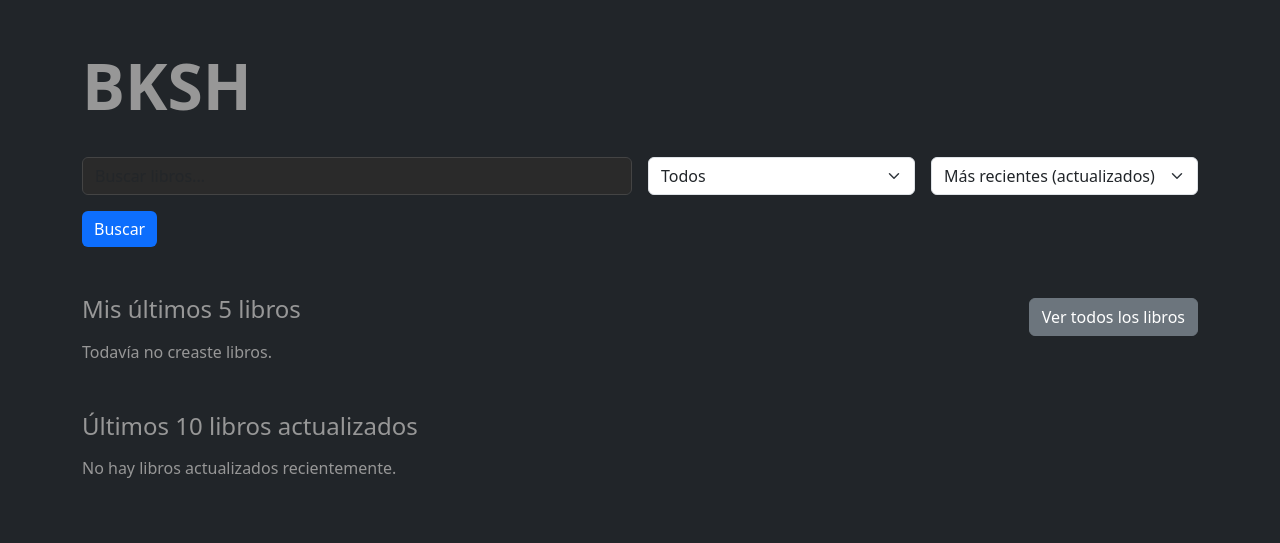
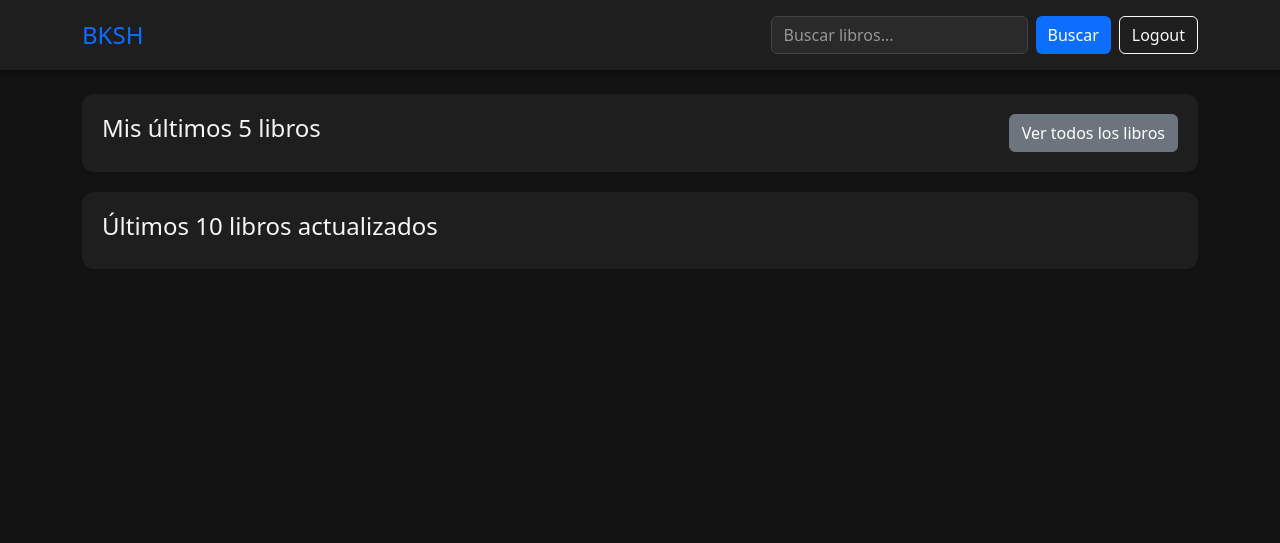
Before and after one commit to g0770/bksh, a Flask app: page / in a window 1280 px wide. Shown: the top 543 px of the page. Run offline with Flask 3, Linux system fonts and the light colour scheme; the visitor is signed in with stand-in values (Sample User, id 1).

Commit message:
#5 | css & html changes

```diff
--- a/Include/app.py
+++ b/Include/app.py
@@ -1,5 +1,5 @@
 from flask import Flask, render_template, request, redirect, url_for, flash, session
-from sqlalchemy import inspect
+from sqlalchemy import inspect, func
 from config import SQLALCHEMY_DATABASE_URI, SECRET_KEY
 from models import db, Rank, User, Book, Chapter, Comment
 
@@ -52,6 +52,11 @@
 
   return render_template("register.html")
 
+@app.route("/logout")
+def logout():
+    session.clear()
+    flash("Sesión cerrada correctamente", "info")
+    return redirect(url_for("login"))
 
 @app.route("/")
 @app.route("/home")
@@ -146,6 +151,53 @@
     pagination=pagination,
   )
 
+@app.route("/search")
+def search():
+    if "user_id" not in session:
+        return redirect(url_for("login"))
+
+    q = request.args.get("q", "", type=str).strip()
+    sort = request.args.get("sort", "updated_desc")
+    page = request.args.get("page", 1, type=int)
+    per_page = 18
+
+    base = db.session.query(
+        Book,
+        func.count(Chapter.id).label("chapters_count")
+    ).outerjoin(Chapter, Chapter.book_id == Book.id)
+
+    if q:
+        like = f"%{q}%"
+        base = base.filter(
+            db.or_(
+                Book.title.ilike(like),
+                Book.subtitle.ilike(like),
+                Book.description.ilike(like),
+            )
+        )
+
+    base = base.group_by(Book.id)
+
+    if sort == "creator_az":
+        base = base.join(User, User.id == Book.creator_user_id).order_by(User.username.asc())
+    elif sort == "created_desc":
+        base = base.order_by(Book.creation_date.desc())
+    elif sort == "chapters_desc":
+        base = base.order_by(func.count(Chapter.id).desc(), Book.title.asc())
+    else:  # "updated_desc" default
+        base = base.order_by(Book.last_update_date.desc())
+
+    pagination = base.paginate(page=page, per_page=per_page, error_out=False)
+    results = pagination.items
+
+    return render_template(
+        "advanced_search.html",
+        q=q,
+        sort=sort,
+        results=results,
+        pagination=pagination,
+    )
+
 if __name__ == "__main__":
   with app.app_context():
     inspector = inspect(db.engine)
--- a/Include/static/css/style.css
+++ b/Include/static/css/style.css
@@ -1,6 +1,8 @@
 body {
   background-color: #121212;
   color: #f5f5f5;
+  margin: 0;
+  padding-top: 70px;
 }
 
 .card {
@@ -10,6 +12,10 @@
 }
 
 .text {
+  color: #979797,
+}
+
+.text::placeholder {
   color: #979797
 }
 
@@ -43,3 +49,29 @@
 .btn-success:hover {
   background-color: #157347;
 }
+
+.header {
+  background-color: #1e1e1e;
+  position: fixed;
+  top: 0;
+  left: 0;
+  right: 0;
+  height: 70px;
+  display: flex;
+  align-items: center;
+  padding: 0 20px;
+  z-index: 1000;
+  box-shadow: 0 2px 5px rgba(0, 0, 0, 0.5);
+}
+
+.header h1 {
+  margin: 0;
+  font-size: 1.5rem;
+}
+
+.section {
+  background-color: #1e1e1e;
+  border-radius: 12px;
+  padding: 20px;
+  margin-bottom: 20px;
+}
--- /dev/null
+++ b/Include/templates/base.html
@@ -0,0 +1,36 @@
+<!DOCTYPE html>
+<html lang="es">
+
+<head>
+  <meta charset="UTF-8" />
+  <meta name="viewport" content="width=device-width, initial-scale=1.0" />
+  <title>{% block title %}BKSH{% endblock %}</title>
+  <link href="https://cdn.jsdelivr.net/npm/bootstrap@5.3.3/dist/css/bootstrap.min.css" rel="stylesheet" />
+  <link href="{{ url_for('static', filename='css/style.css') }}" rel="stylesheet" />
+</head>
+
+<body>
+  <!-- base.html -->
+  <header class="header">
+    <div class="container d-flex align-items-center justify-content-between">
+      <a href="{{ url_for('home') }}" class="text text-decoration-none">
+        <h1 class="m-0">BKSH</h1>
+      </a>
+
+      <form class="d-flex gap-2" action="{{ url_for('search') }}" method="GET" style="min-width: 420px;">
+        <input type="text" class="form-control text" name="q" placeholder="Buscar libros..."
+          value="{{ request.args.get('q','') }}" />
+        <button class="btn btn-primary" type="submit">Buscar</button>
+        <a class="btn btn-outline-light" href="{{ url_for('logout') }}">Logout</a>
+      </form>
+    </div>
+  </header>
+
+
+  <!-- Contenido -->
+  <main class="container py-4">
+    {% block content %}{% endblock %}
+  </main>
+</body>
+
+</html>
--- a/Include/templates/home.html
+++ b/Include/templates/home.html
@@ -1,111 +1,17 @@
-<!DOCTYPE html>
-<html lang="es">
+{% extends "base.html" %}
+{% block title %}Home – BKSH{% endblock %}
+{% block content %}
 
-<head>
-  <meta charset="UTF-8" />
-  <meta name="viewport" content="width=device-width, initial-scale=1.0" />
-  <title>BKSH – Home</title>
-  <link href="https://cdn.jsdelivr.net/npm/bootstrap@5.3.3/dist/css/bootstrap.min.css" rel="stylesheet" />
-  <link href="{{ url_for('static', filename='css/style.css') }}" rel="stylesheet" />
-</head>
+<div class="section">
+  <div class="d-flex justify-content-between">
+    <h4 class="text">Mis últimos 5 libros</h4>
+    <a class="btn btn-secondary" href="{{ url_for('my_books') }}">Ver todos los libros</a>
+  </div>
+  <!-- contenido igual al tuyo -->
+</div>
 
-<body class="bg-dark">
-  <header class="py-5">
-    <div class="container">
-      <h1 class="display-3 fw-bold text">BKSH</h1>
-      <form class="row g-3 mt-3" method="GET" action="{{ url_for('home') }}">
-        <div class="col-md-6">
-          <input type="text" class="form-control" name="q" placeholder="Buscar libros..." value="{{ q or '' }}">
-        </div>
-        <div class="col-md-3">
-          <select class="form-select" name="scope" aria-label="Ámbito">
-            <option value="all" {{ 'selected' if scope=='all' else '' }}>Todos</option>
-            <option value="mine" {{ 'selected' if scope=='mine' else '' }}>Solo mis libros</option>
-          </select>
-        </div>
-        <div class="col-md-3">
-          <select class="form-select" name="sort" aria-label="Orden">
-            <option value="updated_desc" {{ 'selected' if sort=='updated_desc' else '' }}>Más recientes (actualizados)
-            </option>
-            <option value="created_desc" {{ 'selected' if sort=='created_desc' else '' }}>Más recientes (creados)
-            </option>
-          </select>
-        </div>
-        <div class="col-12">
-          <button class="btn btn-primary">Buscar</button>
-        </div>
-      </form>
-    </div>
-  </header>
-
-  <main class="container pb-5">
-    {% if q or scope != 'all' or sort != 'updated_desc' %}
-    <section class="mb-5">
-      <h4 class="text mb-3">Resultados de búsqueda</h4>
-      {% if search_results %}
-      <div class="row g-3">
-        {% for b in search_results %}
-        <div class="col-12 col-md-6 col-lg-4">
-          <div class="card p-3 h-100">
-            <h5 class="text mb-1">{{ b.title }}</h5>
-            {% if b.subtitle %}<p class="text-50 mb-2 text">{{ b.subtitle }}</p>{% endif %}
-            <a class="btn btn-outline-light mt-auto" href="{{ url_for('book_detail', book_id=b.id) }}">Ver detalles</a>
-          </div>
-        </div>
-        {% endfor %}
-      </div>
-      {% else %}
-      <p class="text">No se encontraron libros con ese criterio.</p>
-      {% endif %}
-    </section>
-    <hr class="border-secondary" />
-    {% endif %}
-
-    <section class="mb-5">
-      <div class="d-flex align-items-center justify-content-between">
-        <h4 class="text mb-3">Mis últimos 5 libros</h4>
-        <a class="btn btn-secondary" href="{{ url_for('my_books') }}">Ver todos los libros</a>
-      </div>
-      {% if last_5_mine %}
-      <div class="row g-3">
-        {% for b in last_5_mine %}
-        <div class="col-12 col-md-6 col-lg-4">
-          <div class="card p-3 h-100">
-            <h5 class="text mb-1">{{ b.title }}</h5>
-            {% if b.subtitle %}<p class="text-50 mb-2 text">{{ b.subtitle }}</p>{% endif %}
-            <small class="text">Creado: {{ b.creation_date.strftime('%Y-%m-%d %H:%M') if b.creation_date else ''
-              }}</small>
-            <a class="btn btn-outline-light mt-3" href="{{ url_for('book_detail', book_id=b.id) }}">Abrir</a>
-          </div>
-        </div>
-        {% endfor %}
-      </div>
-      {% else %}
-      <p class="text">Todavía no creaste libros.</p>
-      {% endif %}
-    </section>
-
-    <section>
-      <h4 class="text mb-3">Últimos 10 libros actualizados</h4>
-      {% if last_10_updated %}
-      <div class="row g-3">
-        {% for b in last_10_updated %}
-        <div class="col-12 col-md-6 col-lg-4">
-          <div class="card p-3 h-100">
-            <h5 class="text mb-1">{{ b.title }}</h5>
-            {% if b.subtitle %}<p class="text-50 mb-2 text">{{ b.subtitle }}</p>{% endif %}
-            <small class="text">Actualizado: {{ b.last_update_date.strftime('%Y-%m-%d %H:%M') if b.last_update_date else
-              '' }}</small>
-            <a class="btn btn-outline-light mt-3" href="{{ url_for('book_detail', book_id=b.id) }}">Ver</a>
-          </div>
-        </div>
-        {% endfor %}
-      </div>
-      {% else %}
-      <p class="text">No hay libros actualizados recientemente.</p>
-      {% endif %}
-    </section>
-  </main>
-</body>
-
-</html>
+<div class="section">
+  <h4 class="text">Últimos 10 libros actualizados</h4>
+  <!-- contenido igual al tuyo -->
+</div>
+{% endblock %}
```
Also changed, not shown: Include/templates/advanced_search.html (added, +77 -0 lines), Include/templates/book_detail.html (+21 -24 lines), Include/templates/my_books.html (+17 -22 lines).
